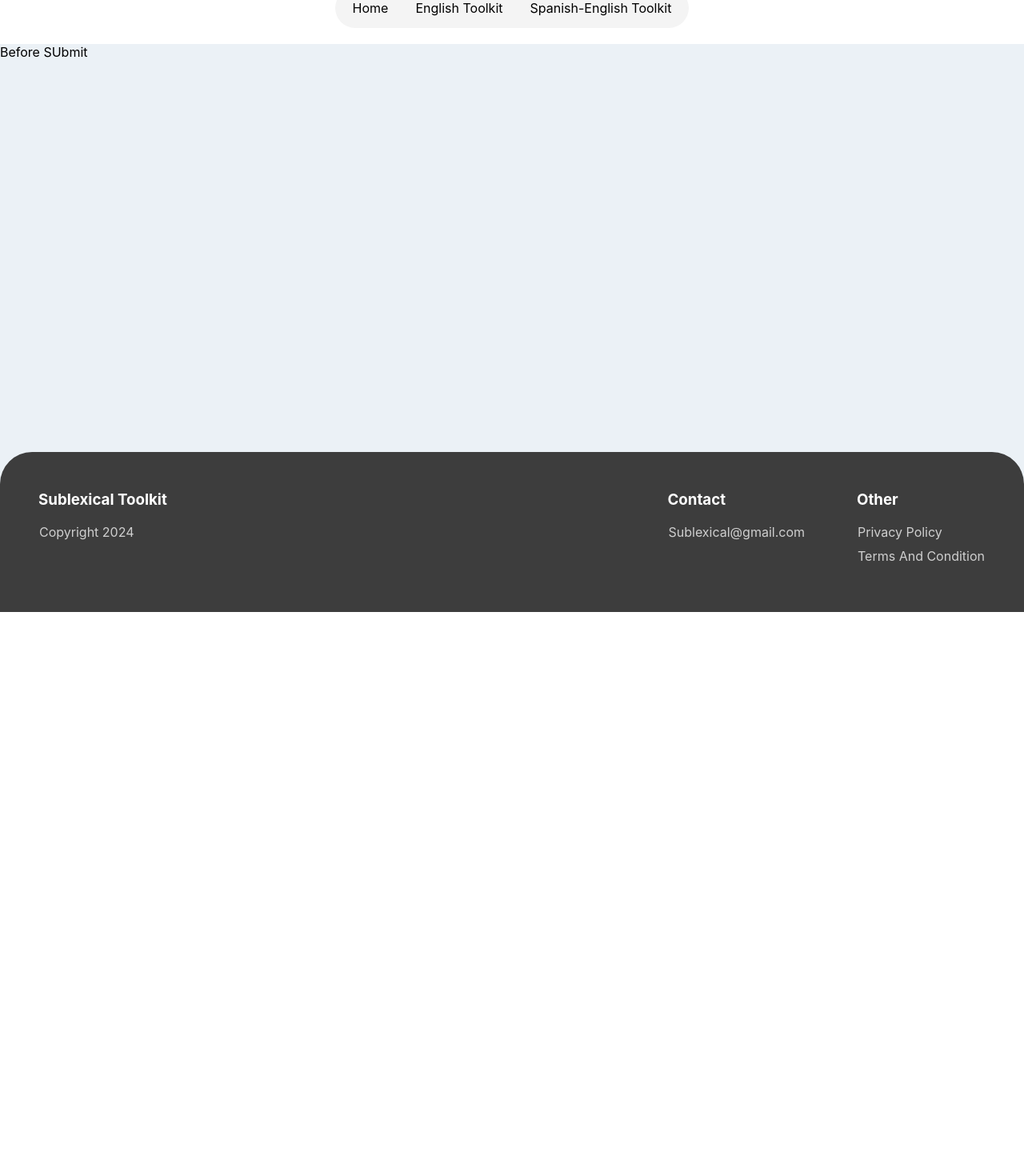
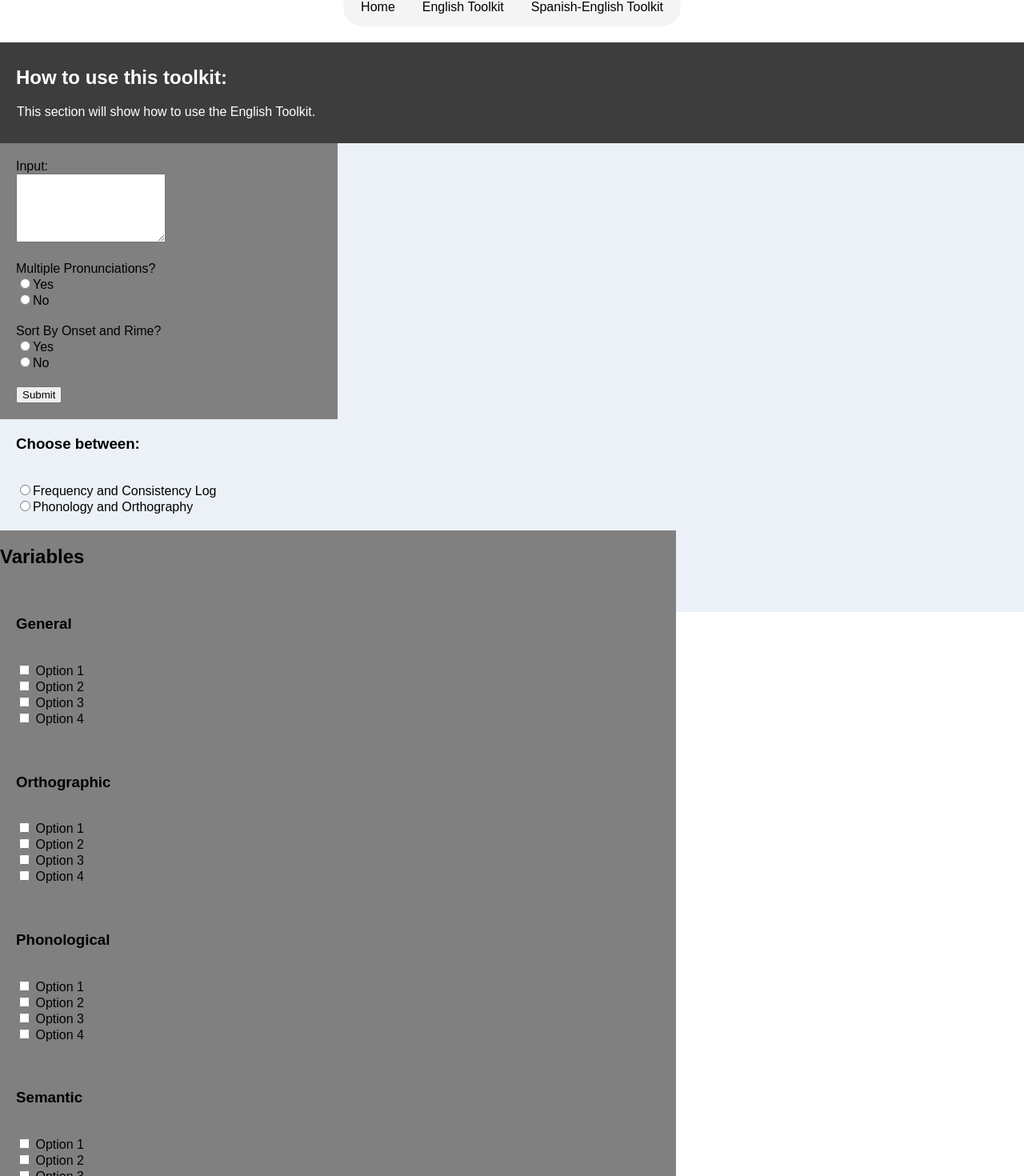
Before and after one commit to yusufmbaig/pg-toolkit-site, a React (Create React App) app: page /EnglishToolkit in a window 1280 px wide. Shown: the part 35-1505 px from the top of the page at 80% size. Before the commit the page ends 800 px from the top, so only its background shows below. Built offline with nearby package versions, Linux system fonts and the light colour scheme.

Commit message:
Basic English Toolkit layout

```diff
--- a/src/components/EnglishToolkit/EnglishToolkit.css
+++ b/src/components/EnglishToolkit/EnglishToolkit.css
@@ -0,0 +1,5 @@
+body {
+    font-family: Arial, sans-serif;
+    margin: 0;
+    padding: 0;
+  }
--- a/src/components/EnglishToolkit/EnglishToolkitContent/BeforeSubmit/BeforeSubmit.css
+++ b/src/components/EnglishToolkit/EnglishToolkitContent/BeforeSubmit/BeforeSubmit.css
@@ -0,0 +1,43 @@
+.HowTo {
+    background-color: #3D3D3D;
+    color: white;
+    padding: 20px;
+    padding-top: 10px;
+}
+
+.LeftContent {
+    display: flex;
+    flex-direction: row;
+    align-items: flex-start;
+    background-color: gray;
+    width: 33%;
+}
+
+.LeftContentSegments {
+    margin: 20px;
+}
+
+#InputBox {
+    width: 100%;
+    height: 80px;
+}
+
+.RightContent {
+
+}
+
+.RightContentTop {
+
+}
+
+.RightContentBottom {
+    display: flex;
+    flex-direction: column;
+    align-items: flex-start;
+    background-color: gray;
+    width: 66%;
+}
+
+.RightContentSegments {
+    margin: 20px;
+}
--- a/src/components/EnglishToolkit/EnglishToolkitContent/BeforeSubmit/BeforeSubmit.jsx
+++ b/src/components/EnglishToolkit/EnglishToolkitContent/BeforeSubmit/BeforeSubmit.jsx
@@ -1,10 +1,113 @@
 import React from "react";
 import "./BeforeSubmit.css";
+
+
+
 function BeforeSubmit() {
   return (
-    <>
-      <div className="BeforeSubmit">Before SUbmit</div>
-    </>
+    <div>
+      <div className="HowTo">
+        <h2>How to use this toolkit:</h2>
+        <p>This section will show how to use the English Toolkit.</p>
+      </div>
+
+      <div className="LeftContent">
+        <form>
+          <div className="LeftContentSegments">
+            <label>
+              Input:
+              <br/><textarea id="InputBox" type="text" name="InputBox"/>
+            </label>
+          </div>
+
+
+          <div className="LeftContentSegments">
+            <label for="MultiPronun">Multiple Pronunciations?</label>
+            <br/><input type="radio" value="Yes" name="MultiPronunYesNo"/>Yes
+            <br/><input type="radio" value="No" name="MultiPronunYesNo"/>No
+          </div>
+
+          <div className="LeftContentSegments">
+            <label for="SortOnsetRime">Sort By Onset and Rime?</label>
+            <br/><input type="radio" value="Yes" name="SortOnsetRimeYesNo"/>Yes
+            <br/><input type="radio" value="No" name="SortOnsetRimeYesNo"/>No
+          </div>
+
+          <div className="LeftContentSegments">
+            <input type="submit" value="Submit" />
+          </div>
+        </form>
+      </div>
+
+      <div className="RightContent">
+        <div className="RightContentTop">
+          <div className="RightContentSegments">
+            <h3><label for="LogTypes">Choose between:</label></h3>
+            <br/><input type="radio" value="LogChoice1" name="LogTypesChoice"/>Frequency and Consistency Log
+            <br/><input type="radio" value="LogChoice2" name="LogTypesChoice"/>Phonology and Orthography
+          </div>
+        </div>
+
+        <div className="RightContentBottom">
+          <h2>Variables</h2>
+          <div className="RightContentSegments">
+            <h3><label for="General">General</label></h3>
+            <br/><label><input type="checkbox" name="options" value="option1"/> Option 1</label>
+            <br/><label><input type="checkbox" name="options" value="option2"/> Option 2</label>
+            <br/><label><input type="checkbox" name="options" value="option3"/> Option 3</label>
+            <br/><label><input type="checkbox" name="options" value="option4"/> Option 4</label>
+          </div>
+
+          <div className="RightContentSegments">
+            <h3><label for="Orthographic">Orthographic</label></h3>
+            <br/><label><input type="checkbox" name="options" value="option1"/> Option 1</label>
+            <br/><label><input type="checkbox" name="options" value="option2"/> Option 2</label>
+            <br/><label><input type="checkbox" name="options" value="option3"/> Option 3</label>
+            <br/><label><input type="checkbox" name="options" value="option4"/> Option 4</label>
+          </div>
+
+          <div className="RightContentSegments">
+            <h3><label for="Phonological">Phonological</label></h3>
+            <br/><label><input type="checkbox" name="options" value="option1"/> Option 1</label>
+            <br/><label><input type="checkbox" name="options" value="option2"/> Option 2</label>
+            <br/><label><input type="checkbox" name="options" value="option3"/> Option 3</label>
+            <br/><label><input type="checkbox" name="options" value="option4"/> Option 4</label>
+          </div>
+
+          <div className="RightContentSegments">
+            <h3><label for="Semantic">Semantic</label></h3>
+            <br/><label><input type="checkbox" name="options" value="option1"/> Option 1</label>
+            <br/><label><input type="checkbox" name="options" value="option2"/> Option 2</label>
+            <br/><label><input type="checkbox" name="options" value="option3"/> Option 3</label>
+            <br/><label><input type="checkbox" name="options" value="option4"/> Option 4</label>
+          </div>
+
+          <div className="RightContentSegments">
+            <h3><label for="Ortho-Phon">Ortho-Phon</label></h3>
+            <br/><label><input type="checkbox" name="options" value="option1"/> Option 1</label>
+            <br/><label><input type="checkbox" name="options" value="option2"/> Option 2</label>
+            <br/><label><input type="checkbox" name="options" value="option3"/> Option 3</label>
+            <br/><label><input type="checkbox" name="options" value="option4"/> Option 4</label>
+          </div>
+
+          <div className="RightContentSegments">
+            <h3><label for="Morphology">Morphology</label></h3>
+            <br/><label><input type="checkbox" name="options" value="option1"/> Option 1</label>
+            <br/><label><input type="checkbox" name="options" value="option2"/> Option 2</label>
+            <br/><label><input type="checkbox" name="options" value="option3"/> Option 3</label>
+            <br/><label><input type="checkbox" name="options" value="option4"/> Option 4</label>
+          </div>
+
+          <div className="RightContentSegments">
+            <h3><label for="Response Variables">Response Variables</label></h3>
+            <br/><label><input type="checkbox" name="options" value="option1"/> Option 1</label>
+            <br/><label><input type="checkbox" name="options" value="option2"/> Option 2</label>
+            <br/><label><input type="checkbox" name="options" value="option3"/> Option 3</label>
+            <br/><label><input type="checkbox" name="options" value="option4"/> Option 4</label>
+          </div>
+        </div>
+      </div>
+    </div>
   );
 }
 
```
